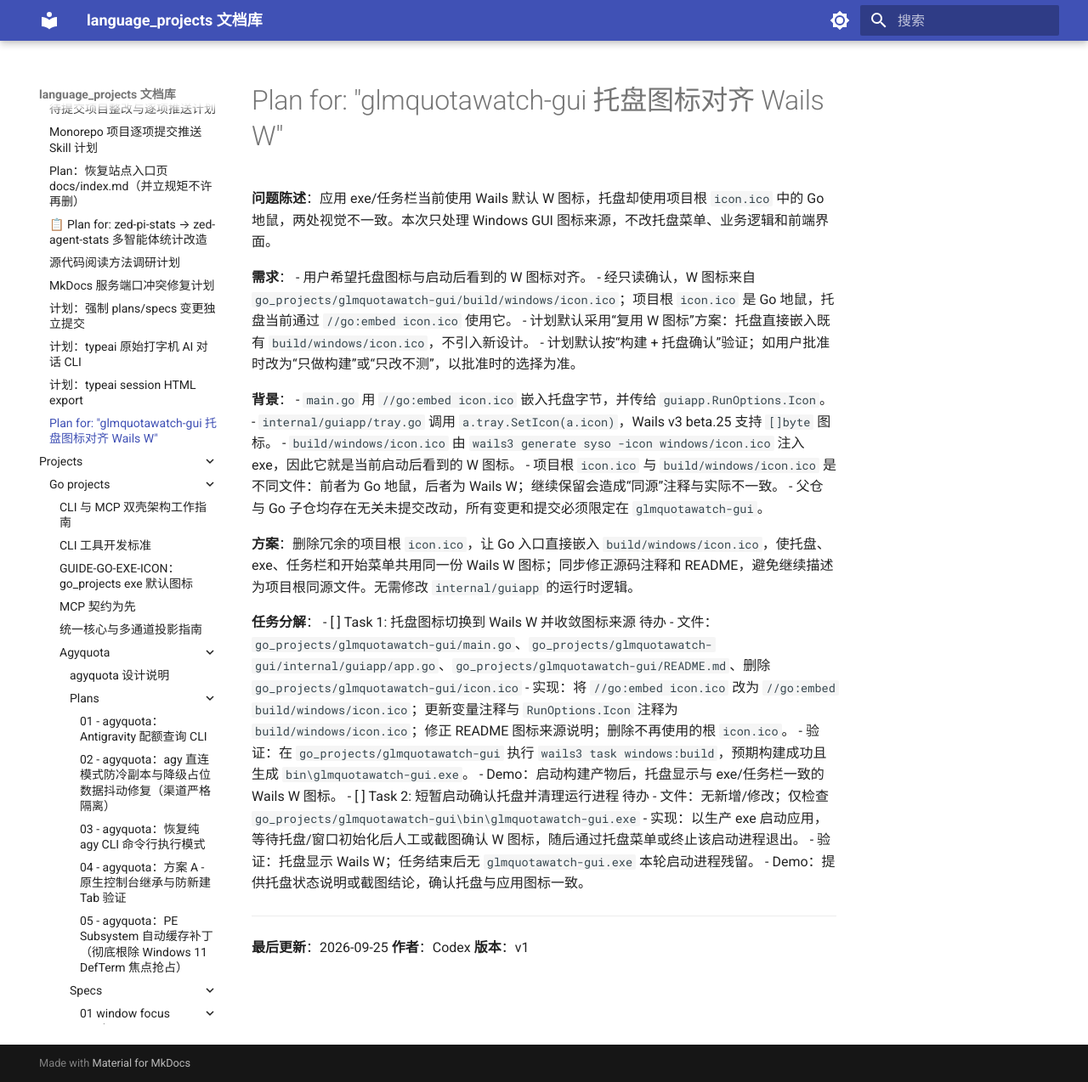
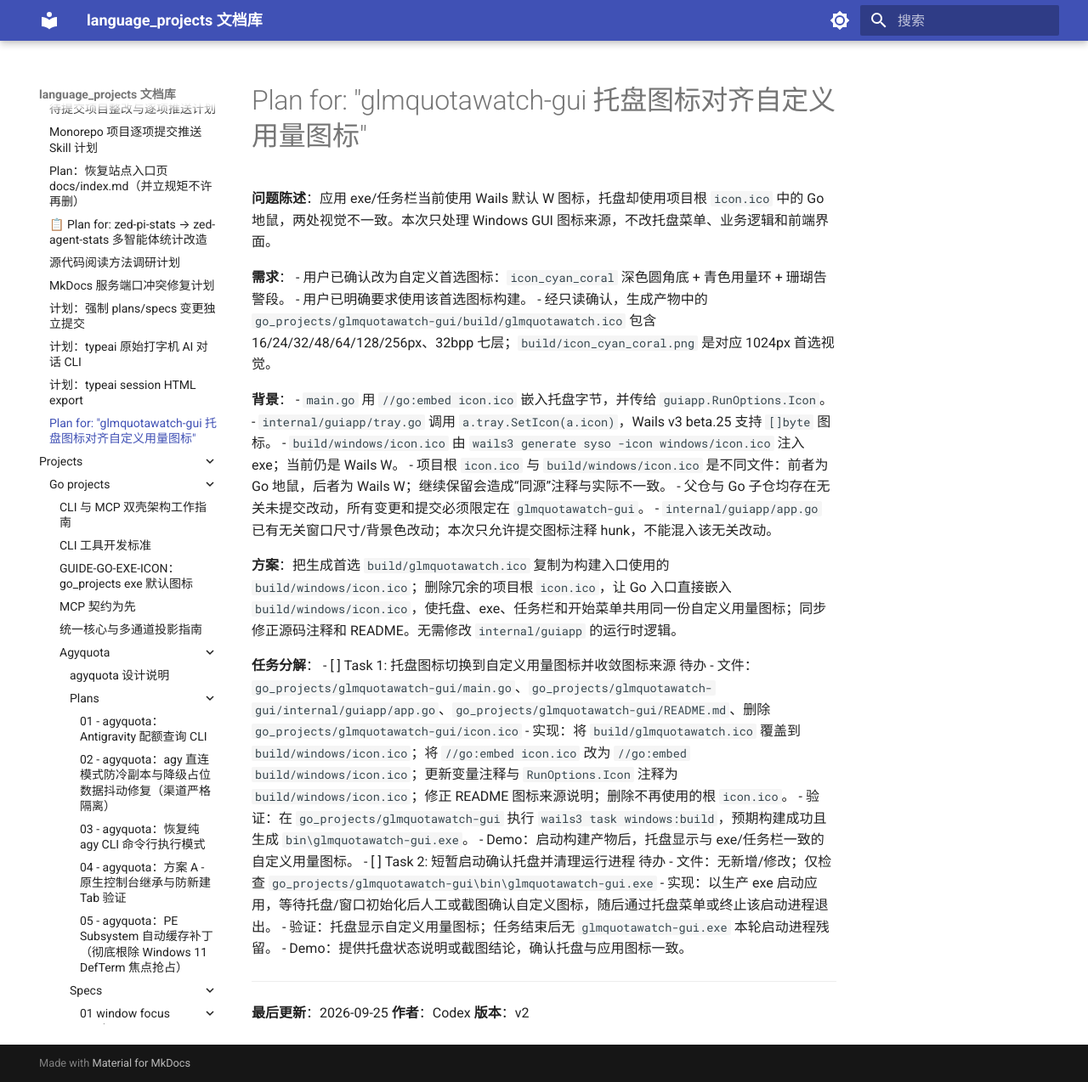
Before and after one commit to shihao-hub/td-language_projects, an MkDocs documentation site: the page built from docs/plans/22-glmquotawatch-tray-icon.md, in a window 1280 px wide and 1274 px high. Shown: the whole window at 85% size. Built offline with MkDocs 1.6.1 and Material for MkDocs 9.7.7, drawn with Linux system fonts in a browser that asks for light colours.

Commit message:
docs: 更新托盘图标计划为自定义图标

```diff
--- a/docs/plans/22-glmquotawatch-tray-icon.md
+++ b/docs/plans/22-glmquotawatch-tray-icon.md
@@ -1,36 +1,36 @@
-# Plan for: "glmquotawatch-gui 托盘图标对齐 Wails W"
+# Plan for: "glmquotawatch-gui 托盘图标对齐自定义用量图标"
 
 **问题陈述**：应用 exe/任务栏当前使用 Wails 默认 W 图标，托盘却使用项目根 `icon.ico` 中的 Go 地鼠，两处视觉不一致。本次只处理 Windows GUI 图标来源，不改托盘菜单、业务逻辑和前端界面。
 
 **需求**：
-- 用户希望托盘图标与启动后看到的 W 图标对齐。
-- 经只读确认，W 图标来自 `go_projects/glmquotawatch-gui/build/windows/icon.ico`；项目根 `icon.ico` 是 Go 地鼠，托盘当前通过 `//go:embed icon.ico` 使用它。
-- 计划默认采用“复用 W 图标”方案：托盘直接嵌入既有 `build/windows/icon.ico`，不引入新设计。
-- 计划默认按“构建 + 托盘确认”验证；如用户批准时改为“只做构建”或“只改不测”，以批准时的选择为准。
+- 用户已确认改为自定义首选图标：`icon_cyan_coral` 深色圆角底 + 青色用量环 + 珊瑚告警段。
+- 用户已明确要求使用该首选图标构建。
+- 经只读确认，生成产物中的 `go_projects/glmquotawatch-gui/build/glmquotawatch.ico` 包含 16/24/32/48/64/128/256px、32bpp 七层；`build/icon_cyan_coral.png` 是对应 1024px 首选视觉。
 
 **背景**：
 - `main.go` 用 `//go:embed icon.ico` 嵌入托盘字节，并传给 `guiapp.RunOptions.Icon`。
 - `internal/guiapp/tray.go` 调用 `a.tray.SetIcon(a.icon)`，Wails v3 beta.25 支持 `[]byte` 图标。
-- `build/windows/icon.ico` 由 `wails3 generate syso -icon windows/icon.ico` 注入 exe，因此它就是当前启动后看到的 W 图标。
+- `build/windows/icon.ico` 由 `wails3 generate syso -icon windows/icon.ico` 注入 exe；当前仍是 Wails W。
 - 项目根 `icon.ico` 与 `build/windows/icon.ico` 是不同文件：前者为 Go 地鼠，后者为 Wails W；继续保留会造成“同源”注释与实际不一致。
 - 父仓与 Go 子仓均存在无关未提交改动，所有变更和提交必须限定在 `glmquotawatch-gui`。
+- `internal/guiapp/app.go` 已有无关窗口尺寸/背景色改动；本次只允许提交图标注释 hunk，不能混入该无关改动。
 
-**方案**：删除冗余的项目根 `icon.ico`，让 Go 入口直接嵌入 `build/windows/icon.ico`，使托盘、exe、任务栏和开始菜单共用同一份 Wails W 图标；同步修正源码注释和 README，避免继续描述为项目根同源文件。无需修改 `internal/guiapp` 的运行时逻辑。
+**方案**：把生成首选 `build/glmquotawatch.ico` 复制为构建入口使用的 `build/windows/icon.ico`；删除冗余的项目根 `icon.ico`，让 Go 入口直接嵌入 `build/windows/icon.ico`，使托盘、exe、任务栏和开始菜单共用同一份自定义用量图标；同步修正源码注释和 README。无需修改 `internal/guiapp` 的运行时逻辑。
 
 **任务分解**：
-- [ ] Task 1: 托盘图标切换到 Wails W 并收敛图标来源 待办
+- [ ] Task 1: 托盘图标切换到自定义用量图标并收敛图标来源 待办
   - 文件：`go_projects/glmquotawatch-gui/main.go`、`go_projects/glmquotawatch-gui/internal/guiapp/app.go`、`go_projects/glmquotawatch-gui/README.md`、删除 `go_projects/glmquotawatch-gui/icon.ico`
-  - 实现：将 `//go:embed icon.ico` 改为 `//go:embed build/windows/icon.ico`；更新变量注释与 `RunOptions.Icon` 注释为 `build/windows/icon.ico`；修正 README 图标来源说明；删除不再使用的根 `icon.ico`。
+  - 实现：将 `build/glmquotawatch.ico` 覆盖到 `build/windows/icon.ico`；将 `//go:embed icon.ico` 改为 `//go:embed build/windows/icon.ico`；更新变量注释与 `RunOptions.Icon` 注释为 `build/windows/icon.ico`；修正 README 图标来源说明；删除不再使用的根 `icon.ico`。
   - 验证：在 `go_projects/glmquotawatch-gui` 执行 `wails3 task windows:build`，预期构建成功且生成 `bin\glmquotawatch-gui.exe`。
-  - Demo：启动构建产物后，托盘显示与 exe/任务栏一致的 Wails W 图标。
+  - Demo：启动构建产物后，托盘显示与 exe/任务栏一致的自定义用量图标。
 - [ ] Task 2: 短暂启动确认托盘并清理运行进程 待办
   - 文件：无新增/修改；仅检查 `go_projects/glmquotawatch-gui\bin\glmquotawatch-gui.exe`
-  - 实现：以生产 exe 启动应用，等待托盘/窗口初始化后人工或截图确认 W 图标，随后通过托盘菜单或终止该启动进程退出。
-  - 验证：托盘显示 Wails W；任务结束后无 `glmquotawatch-gui.exe` 本轮启动进程残留。
+  - 实现：以生产 exe 启动应用，等待托盘/窗口初始化后人工或截图确认自定义图标，随后通过托盘菜单或终止该启动进程退出。
+  - 验证：托盘显示自定义用量图标；任务结束后无 `glmquotawatch-gui.exe` 本轮启动进程残留。
   - Demo：提供托盘状态说明或截图结论，确认托盘与应用图标一致。
 
 ---
 
 **最后更新**：2026-09-25
 **作者**：Codex
-**版本**：v1
+**版本**：v2
```
